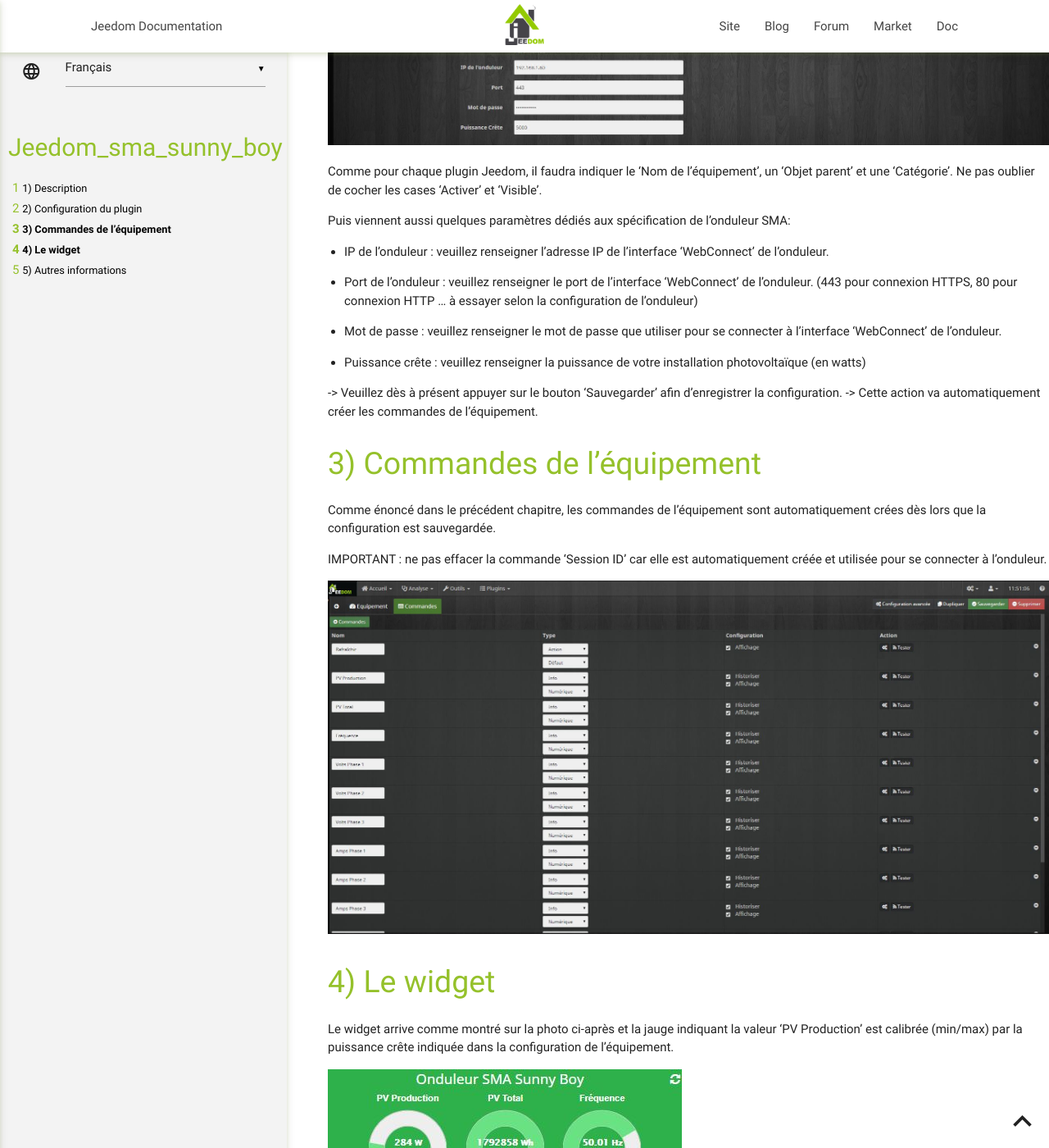
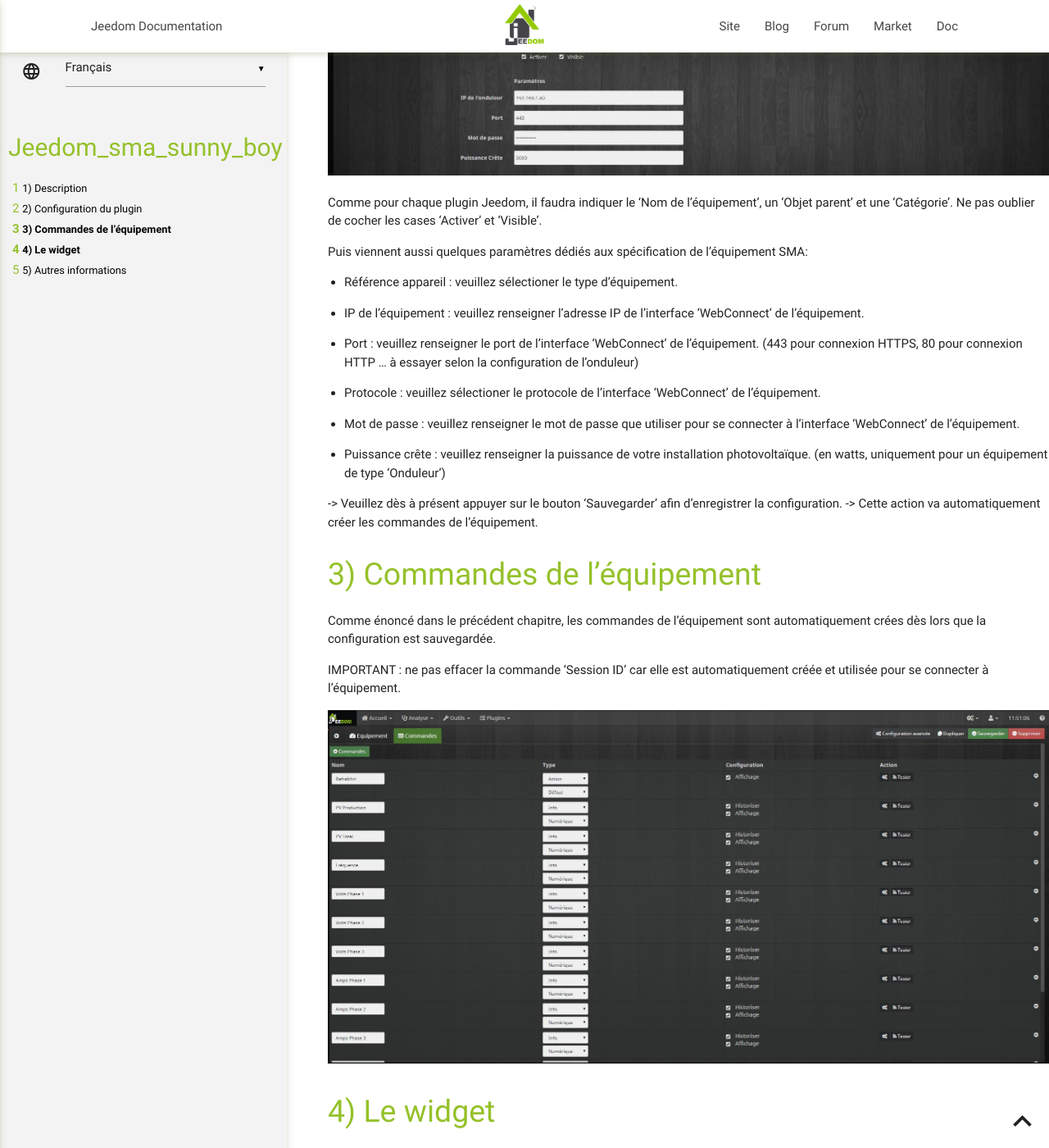
Before and after one commit to Sattaz/Jeedom_SMA_Sunny_Boy, a Jekyll site: the page built from docs/fr_FR/index.md, in a window 1280 px wide and 1400 px high, scrolled down 516 px. Shown: the whole window at 82% size. Built offline with Jekyll 4.4.1, drawn with Linux system fonts in a browser that asks for light colours; our own code applies the rules of GitHub Pages for plain Markdown files; some of the changed text lies outside the part shown.

Commit message:
Update index.md

```diff
--- a/docs/fr_FR/index.md
+++ b/docs/fr_FR/index.md
@@ -2,6 +2,8 @@ Description
 ===
 
 Le plugin SMA-SunnyBoy permet de récupérer les informations de production photovoltaïque des onduleurs SMA de type Sunny Boy et Sunny Tripower.
+
+Il permet aussi de récupérer les informations du compteur d'énergie SMA Energy Meter.
 
 En application courante, il permet par exemple d'allumer ou d'éteindre un équipement en fonction de la puissance réelle générée par votre installation PV depuis un scénario dans Jeedom.
 
@@ -16,15 +18,19 @@ Une fois installé, il suffit de créer un nouvel équipement et de le configure
 Comme pour chaque plugin Jeedom, il faudra indiquer le 'Nom de l'équipement', un 'Objet parent' et une 'Catégorie'.
 Ne pas oublier de cocher les cases 'Activer' et 'Visible'.
 
-Puis viennent aussi quelques paramètres dédiés aux spécification de l'onduleur SMA:
+Puis viennent aussi quelques paramètres dédiés aux spécification de l'équipement SMA:
 
--   IP de l'onduleur : veuillez renseigner l'adresse IP de l'interface 'WebConnect' de l'onduleur.
+-   Référence appareil : veuillez sélectioner le type d'équipement.
 
--   Port de l'onduleur : veuillez renseigner le port de l'interface 'WebConnect' de l'onduleur. (443 pour connexion HTTPS, 80 pour connexion HTTP ... à essayer selon la configuration de l'onduleur)
+-   IP de l'équipement : veuillez renseigner l'adresse IP de l'interface 'WebConnect' de l'équipement.
 
--   Mot de passe : veuillez renseigner le mot de passe que utiliser pour se connecter à l'interface 'WebConnect' de l'onduleur.
+-   Port : veuillez renseigner le port de l'interface 'WebConnect' de l'équipement. (443 pour connexion HTTPS, 80 pour connexion HTTP ... à essayer selon la configuration de l'onduleur)
 
--   Puissance crête : veuillez renseigner la puissance de votre installation photovoltaïque (en watts)
+-   Protocole : veuillez sélectioner le protocole de l'interface 'WebConnect' de l'équipement.
+
+-   Mot de passe : veuillez renseigner le mot de passe que utiliser pour se connecter à l'interface 'WebConnect' de l'équipement.
+
+-   Puissance crête : veuillez renseigner la puissance de votre installation photovoltaïque. (en watts, uniquement pour un équipement de type 'Onduleur')
 
 -> Veuillez dès à présent appuyer sur le bouton 'Sauvegarder' afin d'enregistrer la configuration.
 -> Cette action va automatiquement créer les commandes de l'équipement.
@@ -34,7 +40,7 @@ Commandes de l'équipement
 
 Comme énoncé dans le précédent chapitre, les commandes de l'équipement sont automatiquement crées dès lors que la configuration est sauvegardée.
 
-IMPORTANT : ne pas effacer la commande 'Session ID' car elle est automatiquement créée et utilisée pour se connecter à l'onduleur.
+IMPORTANT : ne pas effacer la commande 'Session ID' car elle est automatiquement créée et utilisée pour se connecter à l'équipement.
 
 ![SunnyBoy](https://sattaz.github.io/Jeedom_SMA_Sunny_Boy/pictures/SMA_SunnyBoy_3.jpg)
 
@@ -43,7 +49,7 @@ IMPORTANT : ne pas effacer la commande 'Session ID' car elle est automatiquement
 Le widget
 ===
 
-Le widget arrive comme montré sur la photo ci-après et la jauge indiquant la valeur 'PV Production' est calibrée (min/max) par la puissance crête indiquée dans la configuration de l'équipement.
+Le widget arrive comme montré sur l'exemple ci-après et la jauge indiquant la valeur 'PV Production' est calibrée (min/max) par la puissance crête indiquée dans la configuration de l'équipement.
 
 ![SunnyBoy](https://sattaz.github.io/Jeedom_SMA_Sunny_Boy/pictures/SMA_SunnyBoy_1.jpg)
 
```
Also changed, not shown: other parts of docs/fr_FR/index.md (+2 -2 lines).
